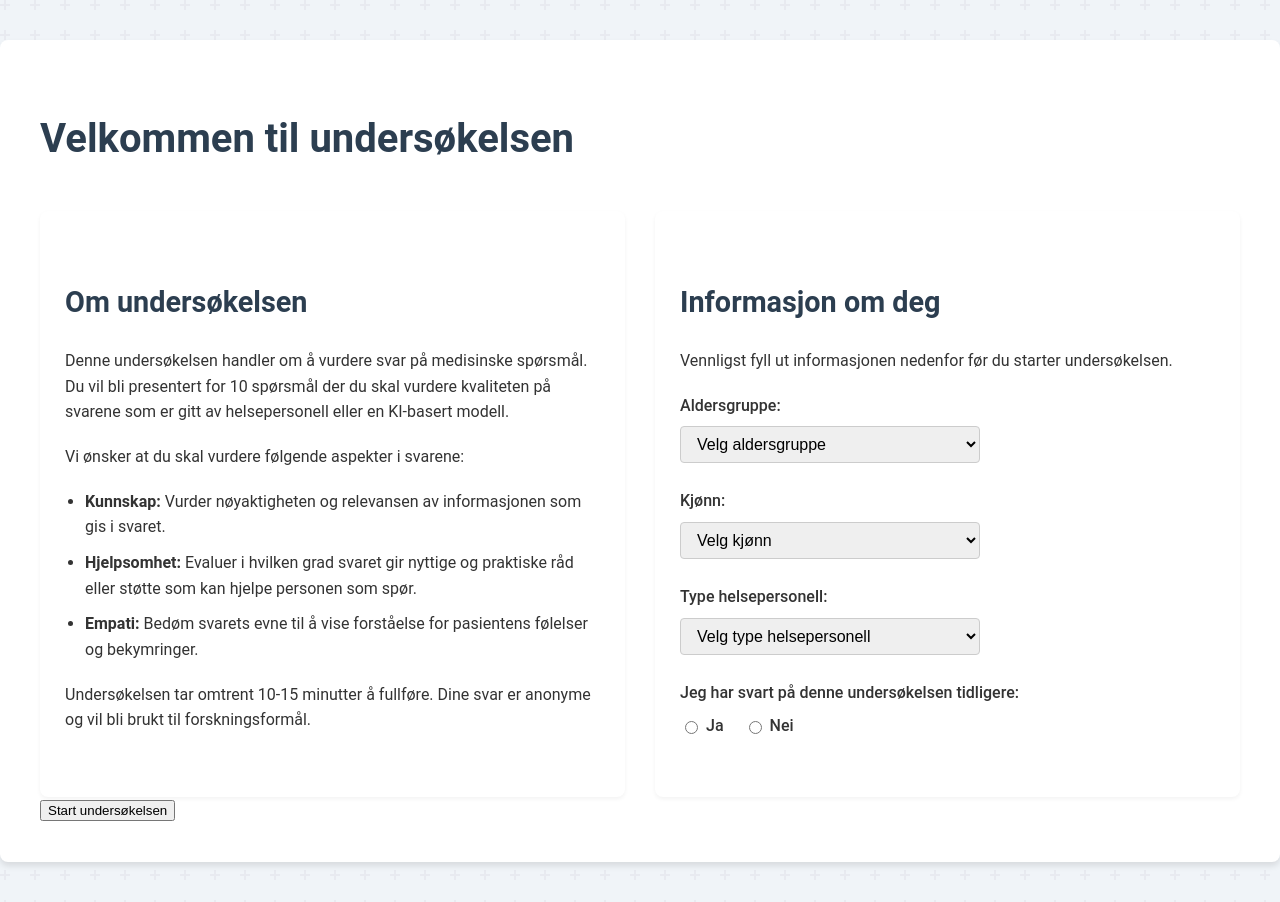
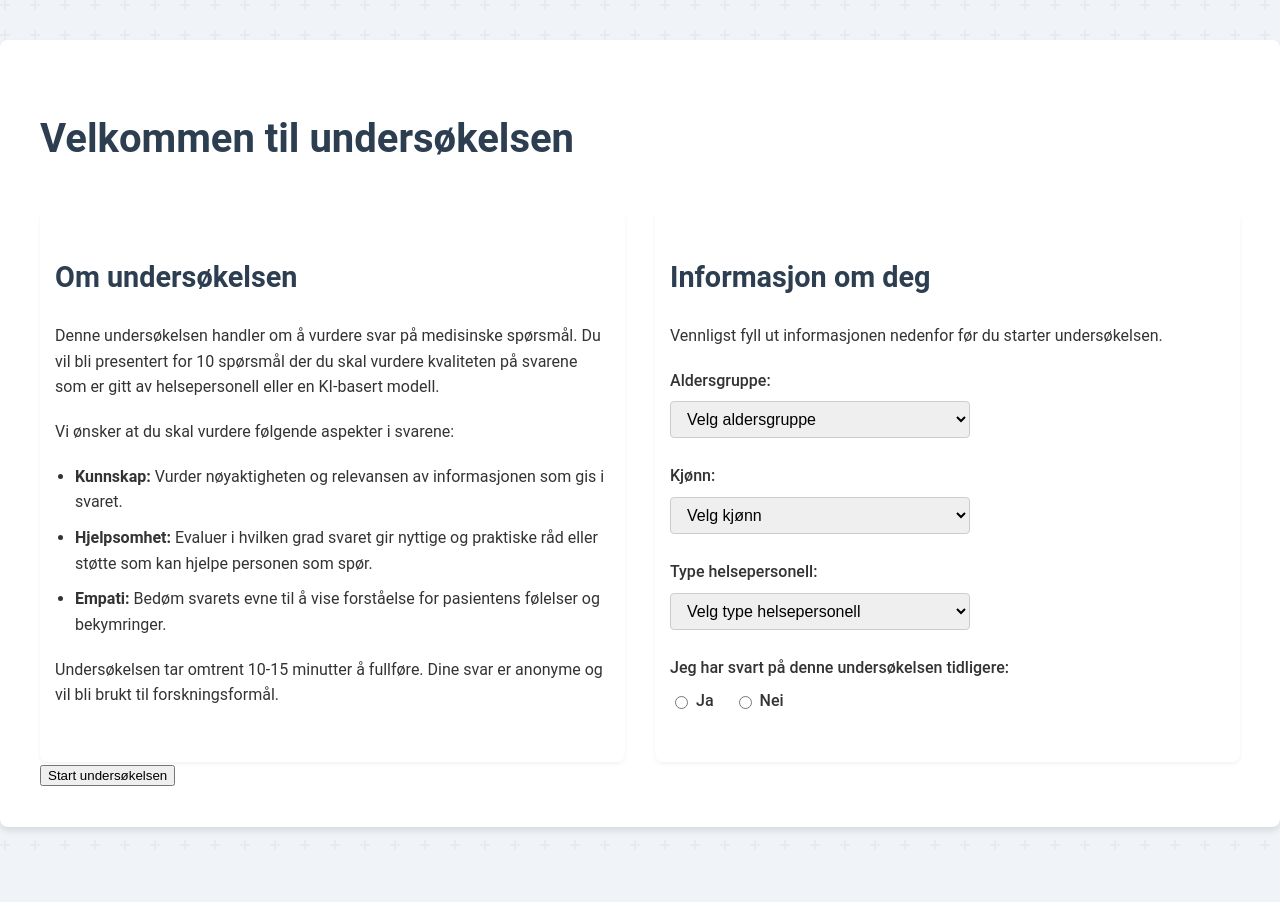
Before and after one commit to alu042/HumanVsRobot, a React (Create React App) app: page / in a window 1280 px wide. After the commit the page ends 867 px from the top, so only its background shows below. Built offline with nearby package versions, Linux system fonts and the light colour scheme.

Commit message:
adjust design

```diff
--- a/src/App.css
+++ b/src/App.css
@@ -85,7 +85,7 @@ p, ul {
   background-color: var(--white);
   border: none;
   border-radius: 8px;
-  padding: 25px;
+  padding: 0px 15px 15px 15px;
   box-shadow: 0 2px 4px rgba(0, 0, 0, 0.05);
 }
 
```
